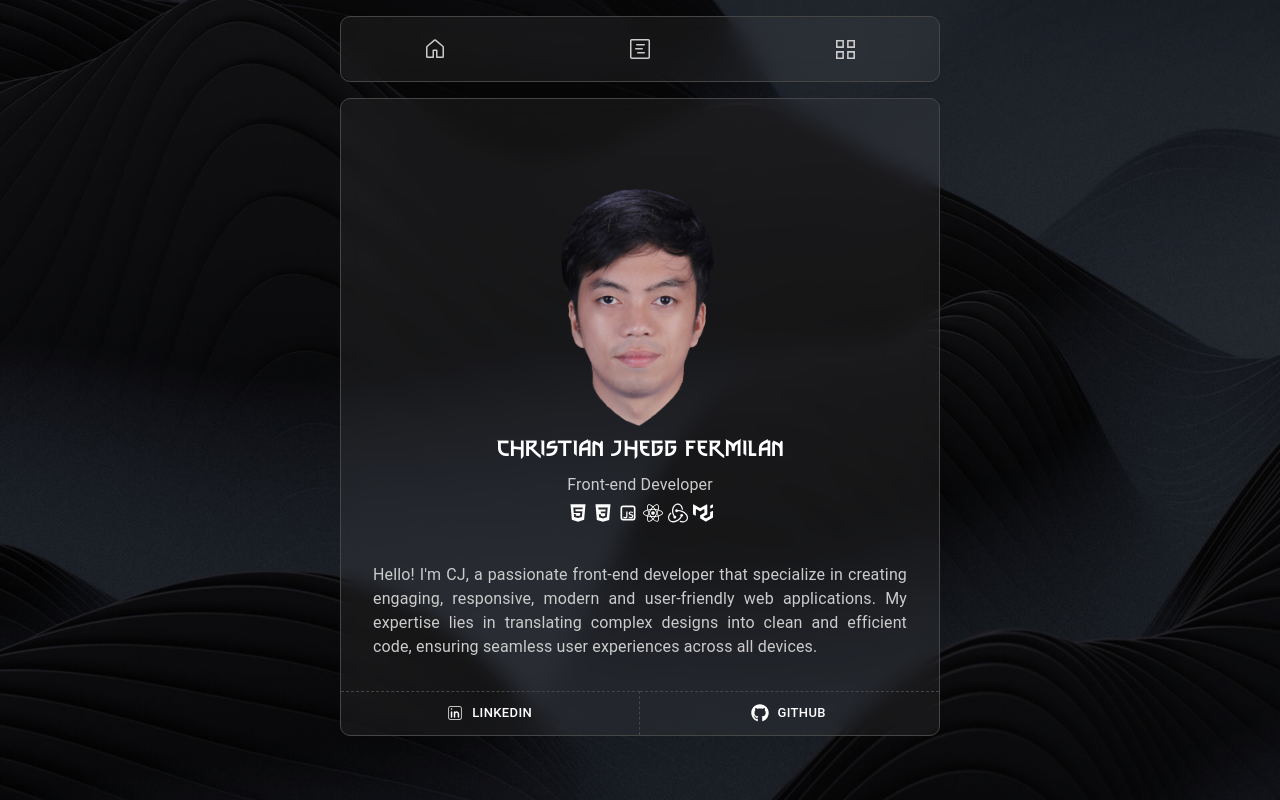
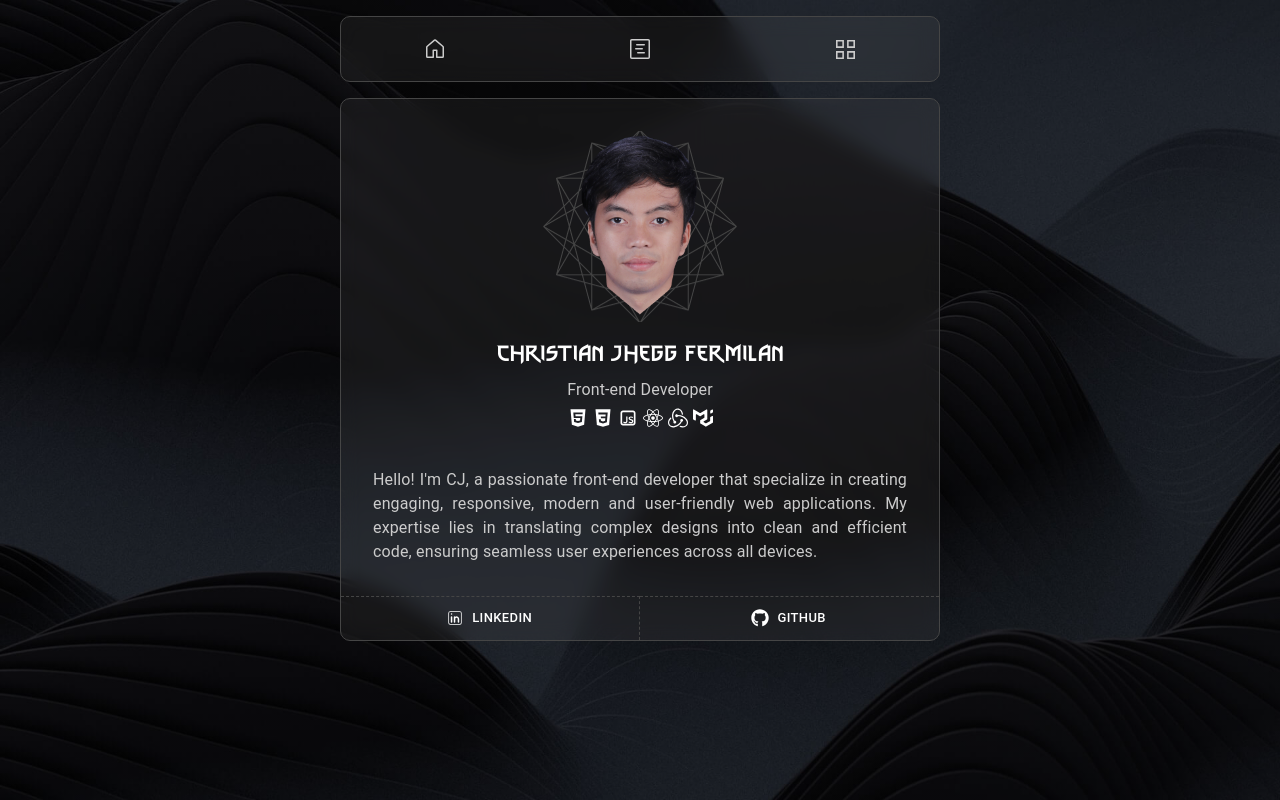
Before and after one commit to Donjheggo/New_Portfolio, a React (Vite) app: page / in a window 1280 px wide. Built offline with nearby package versions, Linux system fonts and the light colour scheme.

Commit message:
added hero_bg

```diff
--- a/src/pages/Home.jsx
+++ b/src/pages/Home.jsx
@@ -20,16 +20,27 @@ export default function Home() {
       }}
     >
       <Box px={2} py={4}>
-        <Box
-          textAlign="center"
-          sx={{
-            paddingTop: "50px",
-          }}
-        >
-          <img src="/images/me.png" width="200px" />
+        <Box sx={{ display: "flex", justifyContent: "center" }}>
+          <Box
+            sx={{
+              background: "url(/images/hero_bg.png)",
+              backgroundPosition: "center",
+              backgroundSize: "cover",
+              backgroundRepeat: "no-repeat",
+              width: "200px",
+              textAlign: "center",
+            }}
+          >
+            <img
+              src="/images/me.png"
+              width="100%"
+              style={{ paddingLeft: "25px", paddingRight: "25px" }}
+            />
+          </Box>
         </Box>
 
         <Typography
+          pt={2}
           textAlign="center"
           gutterBottom
           variant="h5"
```
Also changed, not shown: public/images/hero_bg.png (added), public/images/me.png.
